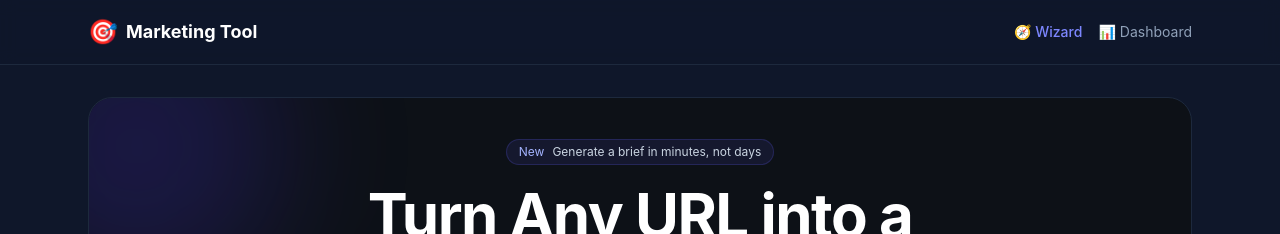
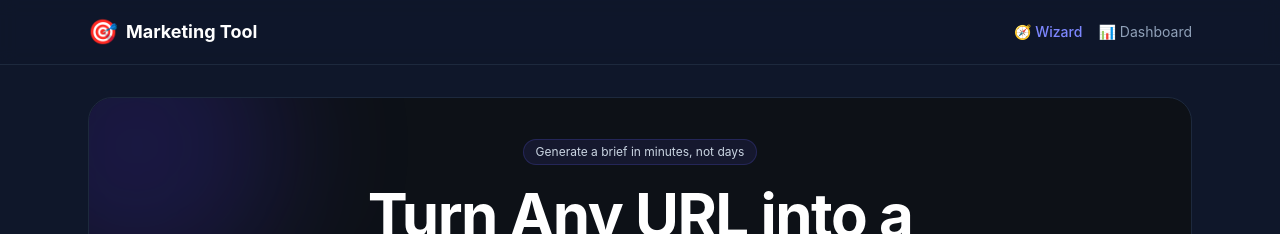
Before and after one commit to molty-assistant/marketing-tool, a Next.js app: page / in a window 1280 px wide. Shown: the top 234 px of the page. Built offline with nearby package versions, Linux system fonts and the light colour scheme.

Commit message:
UX-25: remove stale New badge

```diff
--- a/src/app/page.tsx
+++ b/src/app/page.tsx
@@ -154,7 +154,6 @@ export default function LandingPage() {
 
         <div className="relative mx-auto max-w-3xl text-center">
           <div className="inline-flex items-center gap-2 rounded-full border border-indigo-500/20 bg-indigo-500/10 px-3 py-1 text-xs text-indigo-200">
-            <span className="text-indigo-300">New</span>
             <span className="text-slate-300">Generate a brief in minutes, not days</span>
           </div>
 
```
